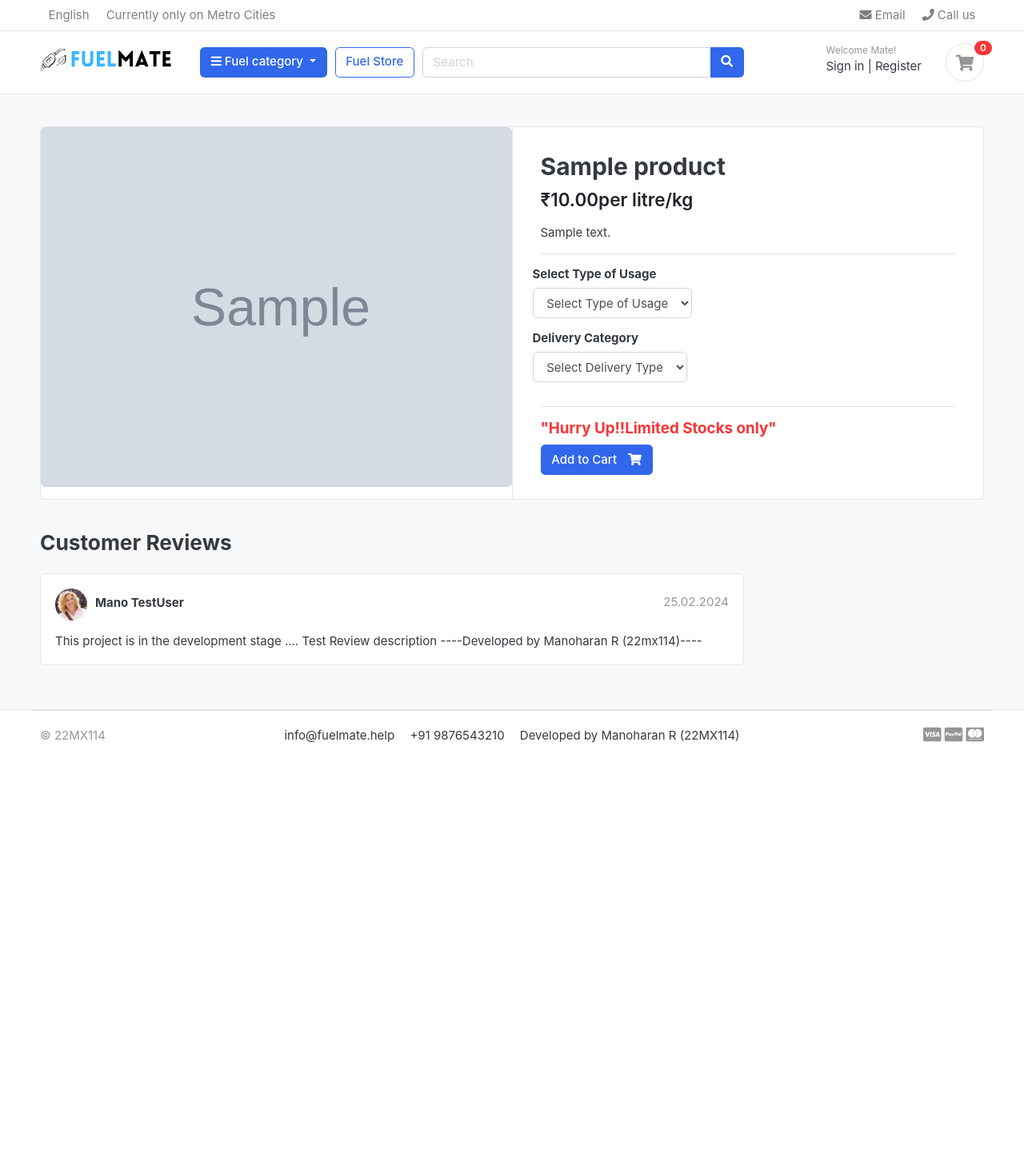
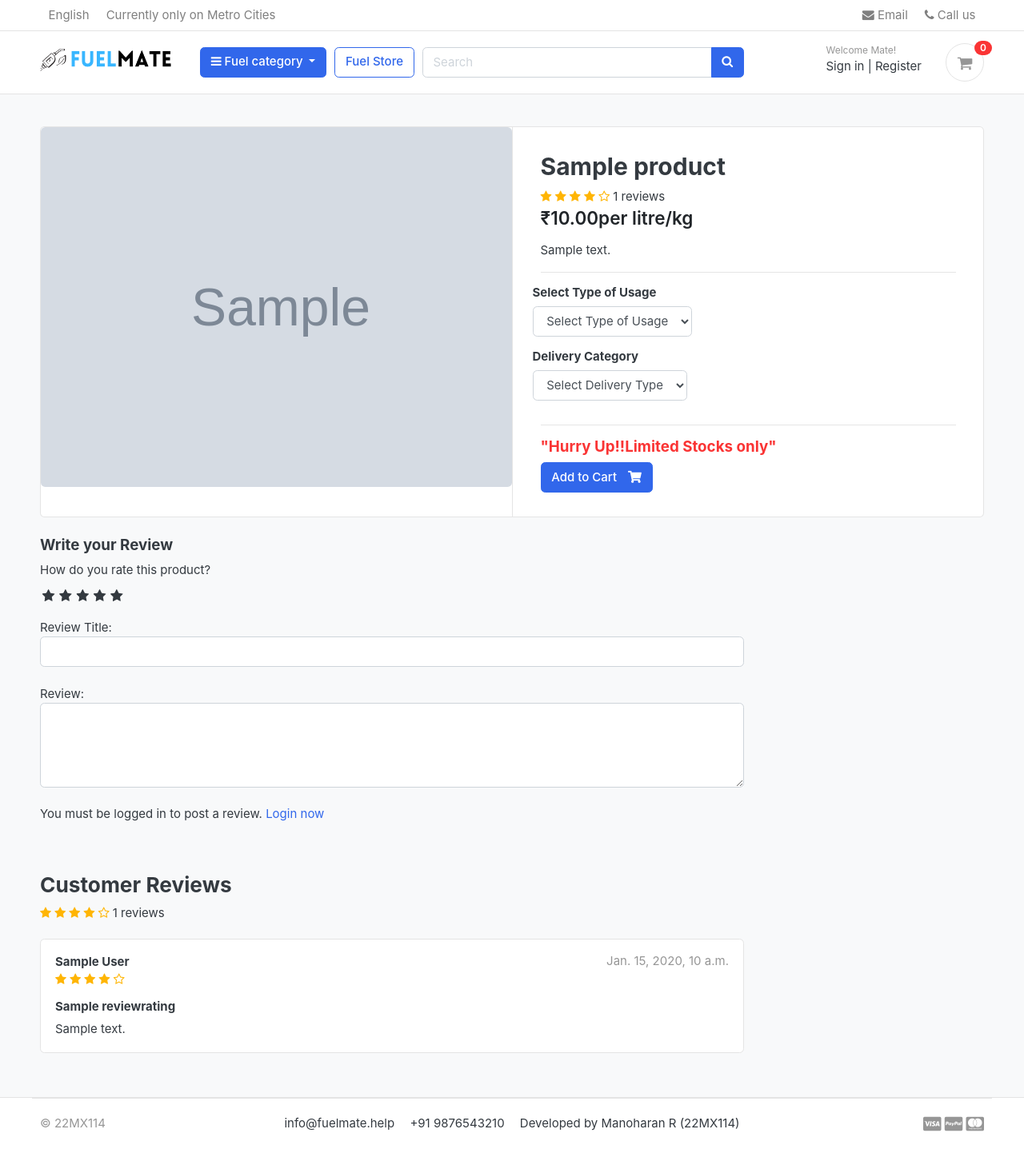
Before and after one commit to Manoharan-R/FuelMate-Python-Django, a Django app: a page that uses templates/base.html in a window 1280 px wide. Shown: the whole page at 80% size. Before the commit the page ends 929 px from the top, so only its background shows below. Run offline with Django 3.2, Linux system fonts and the light colour scheme; tables that the repository leaves empty hold one stand-in row (values such as "Sample post"); grey boxes marked "Sample" are stand-in pictures; parts of the project's set-up code (start-up, migrations or seed data) failed here and were passed over; some libraries are stand-ins or nearby versions; some web fonts are replaced.

Commit message:
Review and Ratings of the fuel products

```diff
--- /dev/null
+++ b/FUELMATE/static/css/custom.css
@@ -0,0 +1,61 @@
+/* Hide Radio button */
+.rate > input{
+  display: none;
+}
+
+.rate{
+  display: inline-block;;
+  border: 0;
+}
+
+.rate > label{
+  float: right;
+}
+
+/* Showing the stars */
+.rate > label:before{
+  display: inline-block;
+  font-size: 1.1rem;
+  font-family: FontAwesome;
+  content: "\f005";
+  margin:0;
+  padding:0.3rem .2rem;
+  cursor: pointer;
+}
+
+/* Half star */
+.rate .half:before{
+  content: "\f089";
+  position: absolute;
+  padding-right: 0;
+}
+
+/* Click and hover */
+input:checked ~ label, label:hover ~ label{
+  color: #ffb503;
+}
+
+/* hover hightlight */
+input:checked + label:hover, input:checked ~ label:hover,input:checked ~ label:hover ~ label,
+label:hover ~ input:checked ~ label{
+  color: #cc9000;
+}
+
+.rating-star i{
+  color: #ffb503 !important;
+}
+
+/*ul.thumb{
+  margin:0 auto;
+  padding: 0;
+  float: left;
+}
+ul.thumb li{
+  list-style: none;
+  margin: 10px;
+}
+ul.thumb li img{
+  width: 80px;
+  height: 80px;
+  border: 1px solid grey;
+} */
--- a/accounts/models.py
+++ b/accounts/models.py
@@ -59,6 +59,9 @@ class Account(AbstractBaseUser):
 
     objects = MyAccountManager()
 
+    def full_name(self):
+        return f'{self.first_name} {self.last_name}'
+
     def __str__(self):
         return self.email
 
--- a/store/admin.py
+++ b/store/admin.py
@@ -1,5 +1,5 @@
 from django.contrib import admin
-from.models import Product,Variation
+from.models import Product,Variation, ReviewRating
 # Register your models here.
 class ProductAdmin(admin.ModelAdmin):
     list_display = ('product_name','price','stock','category','modified_date','is_available')
@@ -11,3 +11,4 @@ class VariationAdmin(admin.ModelAdmin):
     list_filter =  ('product', 'variation_category', 'variation_value')
 admin.site.register(Product, ProductAdmin)
 admin.site.register(Variation, VariationAdmin)
+admin.site.register(ReviewRating)
--- a/store/urls.py
+++ b/store/urls.py
@@ -6,4 +6,5 @@ urlpatterns = [
     path('category/<slug:category_slug>/', views.store, name='products_by_category'),
     path('category/<slug:category_slug>/<slug:product_slug>/', views.product_detail, name='product_detail'),
     path('search/', views.search, name='search'),
+    path('submit_review/<int:product_id>/', views.submit_review, name='submit_review'),
 ]
--- a/store/views.py
+++ b/store/views.py
@@ -1,12 +1,14 @@
-from django.shortcuts import render,get_object_or_404
-from .models import Product
+from django.shortcuts import render,get_object_or_404, redirect
+from .models import Product, ReviewRating
 from category.models import Category
 from carts.models import CartItem
 from carts.views import _cart_id
 from django.core.paginator import EmptyPage, PageNotAnInteger, Paginator
 from django.http import HttpResponse
 from django.db.models import Q
-
+from .forms import ReviewForm
+from django.contrib import messages
+from orders.models import OrderProduct
 # Create your views here.
 def store(request, category_slug=None):
     categories = None
@@ -42,9 +44,25 @@ def product_detail(request, category_slug, product_slug):
     except Exception as e:
         raise e
 
+    if request.user.is_authenticated:
+        try:
+            orderproduct = OrderProduct.objects.filter(user=request.user, product_id=single_product.id).exists()
+        except OrderProduct.DoesNotExist:
+            orderproduct = None
+    else:
+        orderproduct = None
+
+    # Get the reviews
+    reviews = ReviewRating.objects.filter(product_id=single_product.id, status=True)
+
+    # # Get the product gallery
+    # product_gallery = ProductGallery.objects.filter(product_id=single_product.id)
+
     context = {
         'single_product': single_product,
         'in_cart' : in_cart,
+        'orderproduct': orderproduct,
+        'reviews' : reviews,
     }
     return render(request,'store/product_detail.html', context)
 
@@ -59,3 +77,26 @@ def search(request):
         'product_count' : product_count,
     }
     return render(request, 'store/store.html', context)
+
+def submit_review(request, product_id):
+    url = request.META.get('HTTP_REFERER')
+    if request.method == 'POST':
+        try:
+            reviews = ReviewRating.objects.get(user__id=request.user.id, product__id=product_id)
+            form = ReviewForm(request.POST, instance=reviews)
+            form.save()
+            messages.success(request, 'Thank you! Your review has been updated.')
+            return redirect(url)
+        except ReviewRating.DoesNotExist:
+            form = ReviewForm(request.POST)
+            if form.is_valid():
+                data = ReviewRating()
+                data.subject = form.cleaned_data['subject']
+                data.rating = form.cleaned_data['rating']
+                data.review = form.cleaned_data['review']
+                data.ip = request.META.get('REMOTE_ADDR')
+                data.product_id = product_id
+                data.user_id = request.user.id
+                data.save()
+                messages.success(request, 'Thank you! Your review has been submitted.')
+                return redirect(url)
--- a/templates/base.html
+++ b/templates/base.html
@@ -24,6 +24,9 @@
 <!-- custom style -->
 <link href="{% static 'css/ui.css' %}" rel="stylesheet" type="text/css"/>
 <link href="{% static 'css/responsive.css' %}" rel="stylesheet" media="only screen and (max-width: 1200px)" />
+
+<link href="{% static 'css/custom.css' %}" rel="stylesheet" type="text/css"/>
+<link rel="stylesheet" href="https://cdnjs.cloudflare.com/ajax/libs/font-awesome/4.7.0/css/font-awesome.min.css">
 
 <!-- custom javascript -->
 <script src="{% static 'js/script.js' %}" type="text/javascript"></script>
--- a/templates/orders/payments.html
+++ b/templates/orders/payments.html
@@ -27,7 +27,7 @@
 		  </div>
 		</div>
 		<div class="card">
-			<h5 class="card-header">Payment Review</h5>
+			<h5 class="card-header">Payment Method</h5>
 			<div class="card-body">
 				<p class="card-text">Paypal</p>
 			</div>
--- a/templates/store/product_detail.html
+++ b/templates/store/product_detail.html
@@ -23,6 +23,17 @@
 				<article class="content-body">
 
 				<h2 class="title">{{ single_product.product_name }}</h2>
+				<div class="rating-star">
+					<span>
+					<i class="fa fa-star{% if single_product.averageReview < 0.5 %}-o{% elif single_product.averageReview >= 0.5 and single_product.averageReview < 1 %}-half-o {% endif %}" aria-hidden="true"></i>
+					<i class="fa fa-star{% if single_product.averageReview < 1.5 %}-o{% elif single_product.averageReview >= 1.5 and single_product.averageReview < 2 %}-half-o {% endif %}" aria-hidden="true"></i>
+					<i class="fa fa-star{% if single_product.averageReview < 2.5 %}-o{% elif single_product.averageReview >= 2.5 and single_product.averageReview < 3 %}-half-o {% endif %}" aria-hidden="true"></i>
+					<i class="fa fa-star{% if single_product.averageReview < 3.5 %}-o{% elif single_product.averageReview >= 3.5 and single_product.averageReview < 4 %}-half-o {% endif %}" aria-hidden="true"></i>
+					<i class="fa fa-star{% if single_product.averageReview < 4.5 %}-o{% elif single_product.averageReview >= 4.5 and single_product.averageReview < 5 %}-half-o {% endif %}" aria-hidden="true"></i>
+	<span>{{single_product.countReview}} reviews</span>
+					</span>
+				</div>
+
 
 				<div class="mb-3">
 					<var class="price h4">₹{{single_product.price}}per litre/kg</var>
@@ -77,29 +88,89 @@
 <div class="row">
 			<div class="col-md-9">
 
+
+
+			<form action="{% url 'submit_review' single_product.id %}" method="POST">
+				{% csrf_token %}
+				<h5>Write your Review</h5>
+
+				<div>
+
+					<label>How do you rate this product?</label>
+							<br>
+							<div class="rate">
+								<input type="radio" name="rating" id="rating10" value="5" required /><label for="rating10" title="5"></label>
+								<input type="radio" name="rating" id="rating9" value="4.5" required /><label for="rating9" title="4.5" class="half"></label>
+								<input type="radio" name="rating" id="rating8" value="4" required /><label for="rating8" title="4"></label>
+								<input type="radio" name="rating" id="rating7" value="3.5" required /><label for="rating7" title="3.5" class="half"></label>
+								<input type="radio" name="rating" id="rating6" value="3" required /><label for="rating6" title="3"></label>
+								<input type="radio" name="rating" id="rating5" value="2.5" required /><label for="rating5" title="2.5" class="half"></label>
+								<input type="radio" name="rating" id="rating4" value="2" required /><label for="rating4" title="2"></label>
+								<input type="radio" name="rating" id="rating3" value="1.5" required /><label for="rating3" title="1.5" class="half"></label>
+								<input type="radio" name="rating" id="rating2" value="1" required /><label for="rating2" title="1"></label>
+								<input type="radio" name="rating" id="rating1" value="0.5" required /><label for="rating1" title="0.5" class="half"></label>
+							</div>
+	<br>
+					Review Title:
+					<input type="text" class="form-control" name="subject" >
+					<br>
+					Review:
+					<textarea name="review" rows="4" class="form-control"></textarea>
+					<br>
+					{% if user.is_authenticated %}
+						{% if orderproduct %}
+							<input type="submit" value="Submit Review"  class="btn btn-primary">
+						{% else %}
+							<p>You must be purchase this fuel to post the review</p>
+						{% endif%}
+					{% else %}
+							<p>You must be logged in to post a review. <span><a href="{% url 'login' %}">Login now</a></span></p>
+					{% endif %}
+	 			</div>
+{% include 'includes/alerts.html' %}
+			</form>
+<br>
+	<br>
 	<header class="section-heading">
-		<h3>Customer Reviews </h3>
-
+		<h3>Customer Reviews</h3>
+		<div class="rating-star">
+			<span>
+			<i class="fa fa-star{% if single_product.averageReview < 0.5 %}-o{% elif single_product.averageReview >= 0.5 and single_product.averageReview < 1 %}-half-o {% endif %}" aria-hidden="true"></i>
+			<i class="fa fa-star{% if single_product.averageReview < 1.5 %}-o{% elif single_product.averageReview >= 1.5 and single_product.averageReview < 2 %}-half-o {% endif %}" aria-hidden="true"></i>
+			<i class="fa fa-star{% if single_product.averageReview < 2.5 %}-o{% elif single_product.averageReview >= 2.5 and single_product.averageReview < 3 %}-half-o {% endif %}" aria-hidden="true"></i>
+			<i class="fa fa-star{% if single_product.averageReview < 3.5 %}-o{% elif single_product.averageReview >= 3.5 and single_product.averageReview < 4 %}-half-o {% endif %}" aria-hidden="true"></i>
+			<i class="fa fa-star{% if single_product.averageReview < 4.5 %}-o{% elif single_product.averageReview >= 4.5 and single_product.averageReview < 5 %}-half-o {% endif %}" aria-hidden="true"></i>
+	<span>{{single_product.countReview}} reviews</span>
+			</span>
+		</div>
 	</header>
 
+{% for review in reviews %}
 	<article class="box mb-3">
 		<div class="icontext w-100">
-			<img src="{% static './images/avatars/avatar1.jpg' %}" class="img-xs icon rounded-circle">
+
 			<div class="text">
-				<span class="date text-muted float-md-right">25.02.2024 </span>
-				<h6 class="mb-1"> Mano TestUser </h6>
-
+				<span class="date text-muted float-md-right">{{review.updated_at}}</span>
+				<h6 class="mb-1"> {{review.user.full_name}} </h6>
+				<div class="rating-star">
+					<span>
+						<i class="fa fa-star{% if review.rating == 0.5 %}-half-o{% elif review.rating < 1 %}-o {% endif %}" aria-hidden="true"></i>
+						<i class="fa fa-star{% if review.rating == 1.5 %}-half-o{% elif review.rating < 2 %}-o {% endif %}" aria-hidden="true"></i>
+						<i class="fa fa-star{% if review.rating == 2.5 %}-half-o{% elif review.rating < 3 %}-o {% endif %}" aria-hidden="true"></i>
+						<i class="fa fa-star{% if review.rating == 3.5 %}-half-o{% elif review.rating < 4 %}-o {% endif %}" aria-hidden="true"></i>
+						<i class="fa fa-star{% if review.rating == 4.5 %}-half-o{% elif review.rating < 5 %}-o {% endif %}" aria-hidden="true"></i>
+					</span>
+				</div>
 			</div>
 		</div> <!-- icontext.// -->
 		<div class="mt-3">
+			<h6>{{review.subject}}</h6>
 			<p>
-					This project is in the development stage ....
-					Test Review description
-						----Developed by Manoharan R (22mx114)----
+					{{review.review}}
 			</p>
 		</div>
 	</article>
-
+{% endfor %}
 
 
 	</div> <!-- col.// -->
```
Also changed, not shown: store/forms.py (added, +7 -0 lines), store/models.py (+31 -1 lines), store/migrations/0004_reviewrating.py (added).
